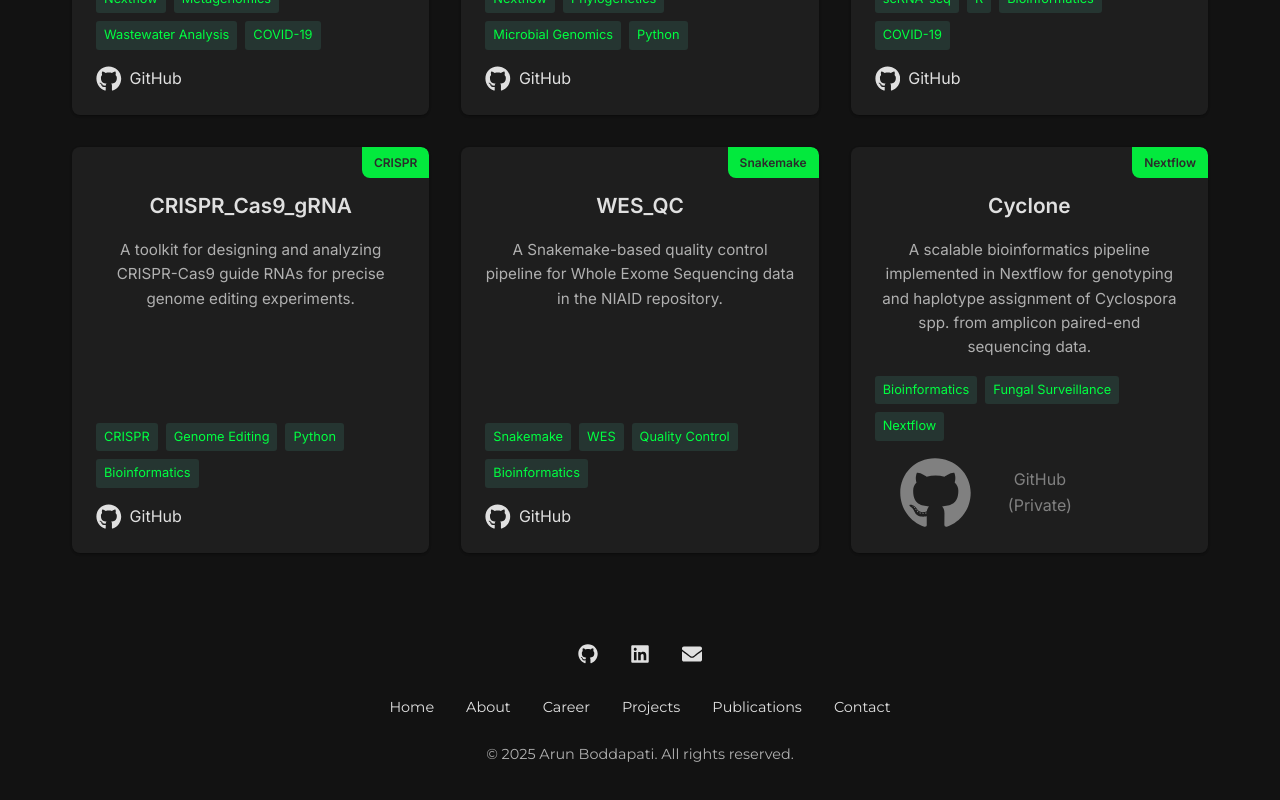
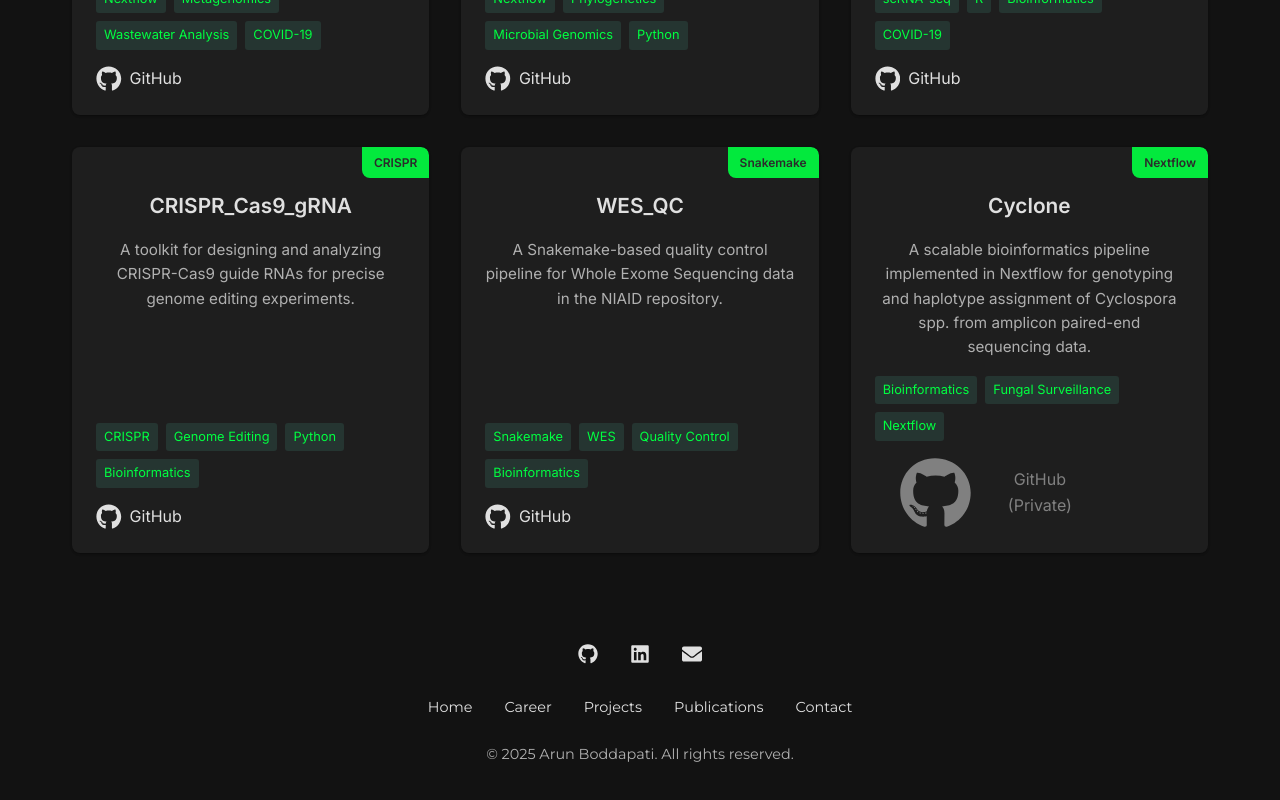
Before and after one commit to arunbodd/Portfolio, a React (Create React App) app: page /#/projects in a window 1280 px wide. Shown: the part 1219-2019 px from the top of the page. Built offline with nearby package versions, Linux system fonts and the light colour scheme.

Commit message:
fixed footer

```diff
--- a/src/components/Footer.js
+++ b/src/components/Footer.js
@@ -106,7 +106,6 @@ const Footer = () => {
       </ViewportNotice>
       <FooterNav>
         <FooterLink to="/">Home</FooterLink>
-        <FooterLink to="/about">About</FooterLink>
         <FooterLink to="/career">Career</FooterLink>
         <FooterLink to="/projects">Projects</FooterLink>
         <FooterLink to="/publications">Publications</FooterLink>
```
Also changed, not shown: 1 other file (tests, documents, lock files or other folders).
